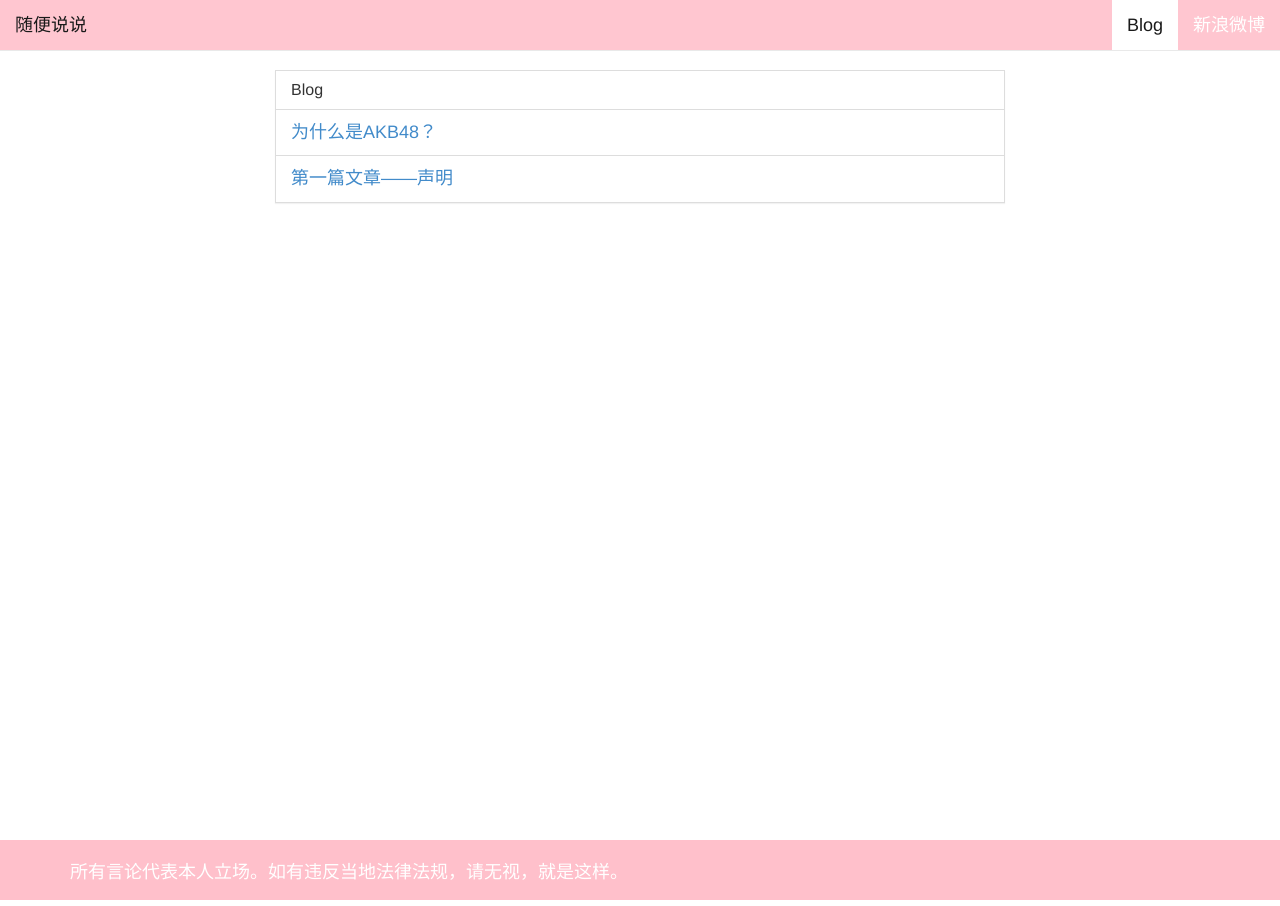
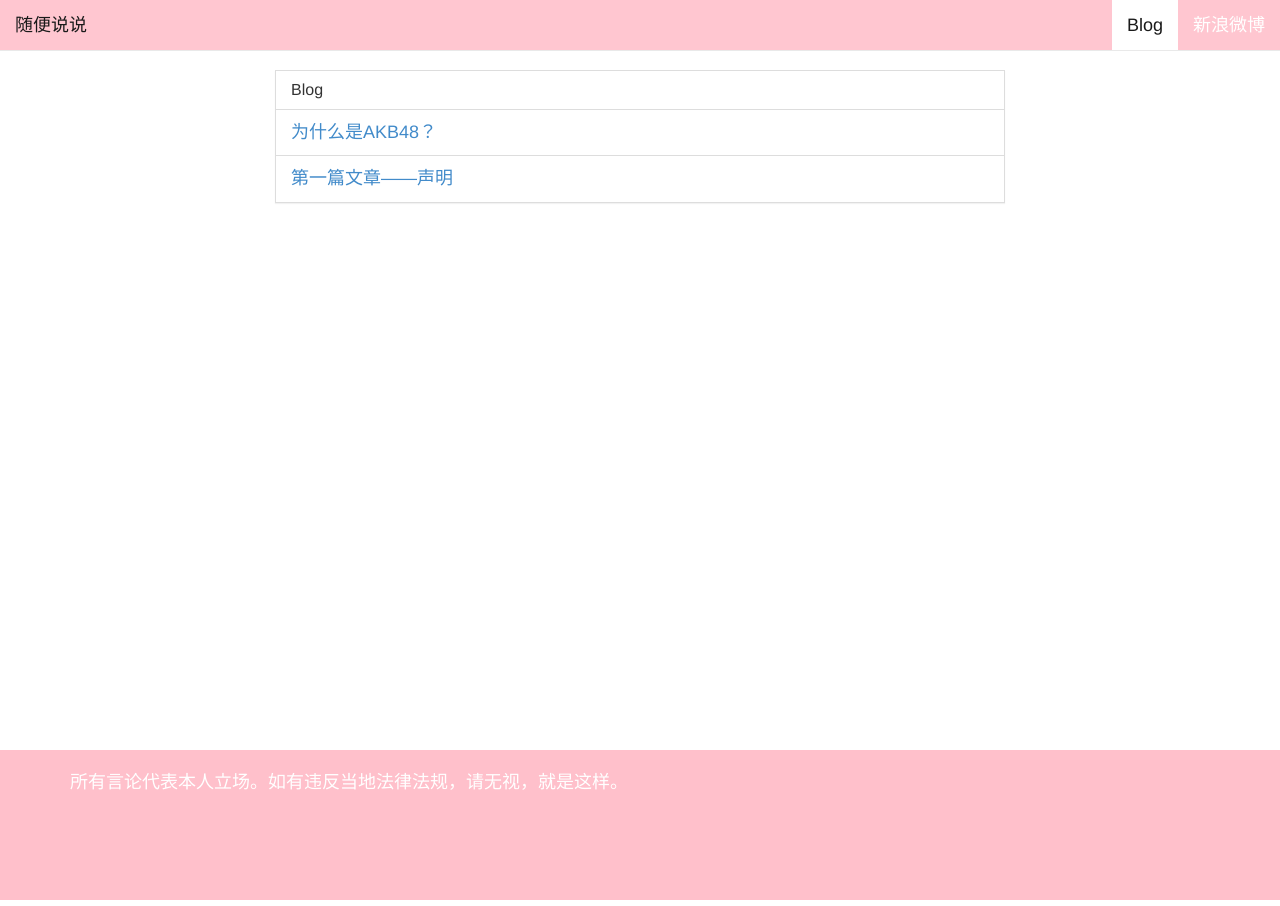
Before and after one commit to raxzhang/raxzhang.github.com, a Jekyll site: the page built from index.html, in a window 1280 px wide. Built offline with Jekyll 4.4.1, drawn with Linux system fonts in a browser that asks for light colours; the list of posts is cut into pages by our own code; comment, search, counter and statistics services are not loaded.

Commit message:
update footer css

```diff
--- a/css/home.css
+++ b/css/home.css
@@ -6,7 +6,7 @@ html {
 body {
     font-family: STFangSong, Helvetica, Arial, Vernada, Tahoma, STXihei, "Microsoft YaHei", "Songti SC", SimSun, Heiti, sans-serif;
     font-size: 18px;
-    margin-bottom: 60px;
+    margin-bottom: 150px;
 }
 
 a {
@@ -174,7 +174,7 @@ li.title:hover {
 	position: absolute;
 	bottom: 0;
 	width: 100%;
-	height: 60px;
+	height: 150px;
 	color: #fff;
 	background-color: #FFC0CB;
 }
```
